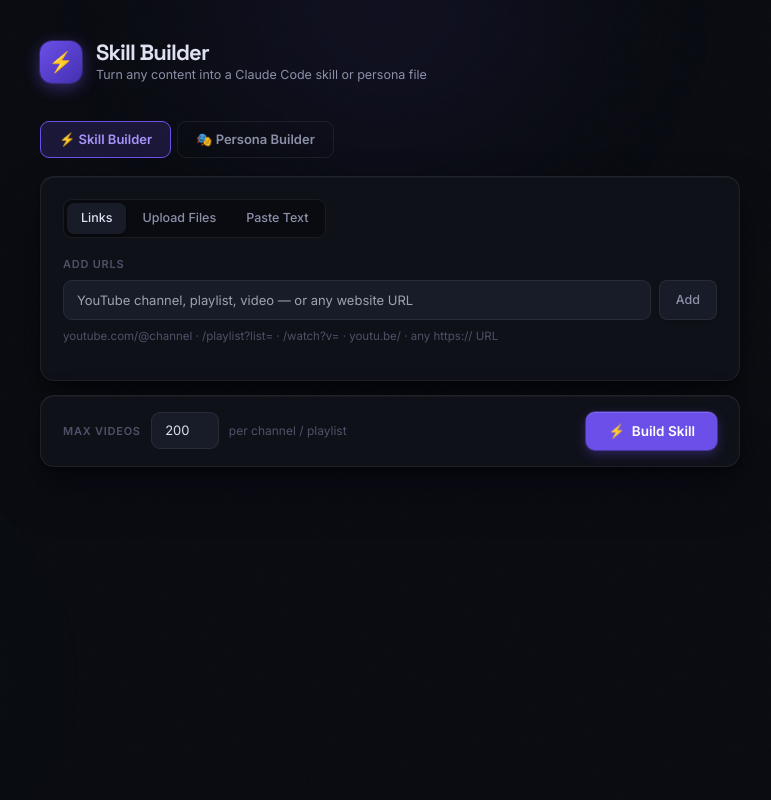
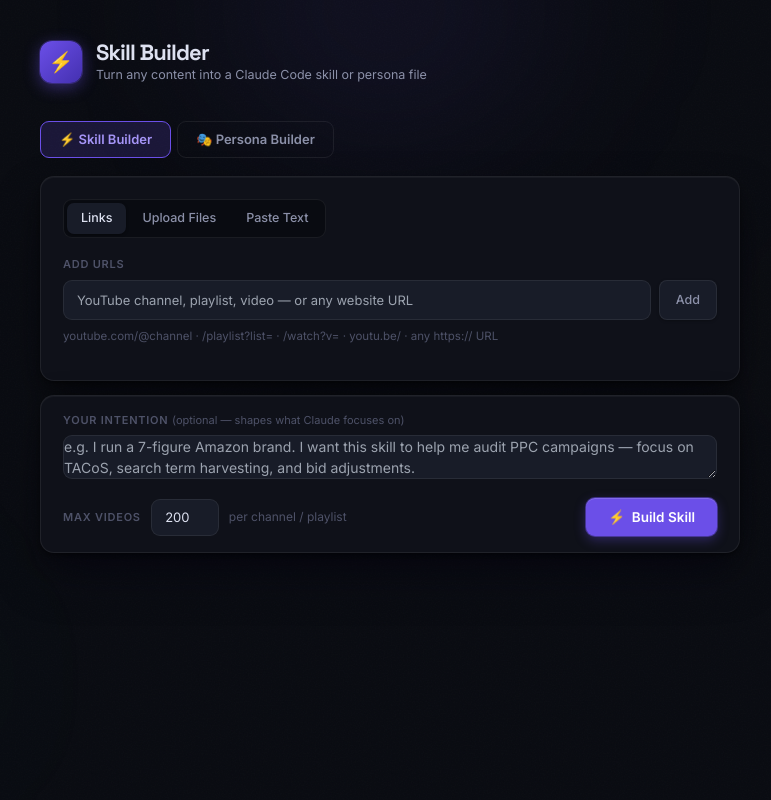
Before and after one commit to quantumsparkco/skill-builder, a Flask app: page /app in a window 1280 px wide. Shown: the whole page, without its empty margins (250-1021 px from the left). Run offline with Flask 3, Linux system fonts and the light colour scheme; some libraries are stand-ins or nearby versions.

Commit message:
Add intention field and stop button to skill/persona builder
Co-Authored-By: Claude Sonnet 4.6 <noreply@anthropic.com>

```diff
--- a/app.py
+++ b/app.py
@@ -32,7 +32,7 @@ jobs = {}  # job_id -> {status, queue, result, zip_path, skill_dir, skill_name,
 # Background build worker
 # ──────────────────────────────────────────────
 
-def run_build(job_id, sources, max_videos, raw_text):
+def run_build(job_id, sources, max_videos, raw_text, intention=""):
     q = jobs[job_id]["queue"]
 
     def log(msg, kind="info"):
@@ -47,6 +47,8 @@ def run_build(job_id, sources, max_videos, raw_text):
 
         # Process each URL
         for url in sources:
+            if jobs[job_id].get("cancelled"):
+                return
             log(f"Fetching: {url}")
             try:
                 result = fetch(url, max_videos=max_videos, verbose=False)
@@ -98,6 +100,9 @@ def run_build(job_id, sources, max_videos, raw_text):
             log(f"Content truncated to {MAX:,} chars for processing")
             combined = combined[:MAX] + "\n\n[...truncated...]"
 
+        if jobs[job_id].get("cancelled"):
+            return
+
         log("Loading knowledge base...")
         best_practices, lessons, sources_catalog = read_knowledge_base()
 
@@ -112,6 +117,7 @@ def run_build(job_id, sources, max_videos, raw_text):
                 "content": build_user_message(
                     combined, source_title, source_url,
                     best_practices, lessons, sources_catalog,
+                    intention=intention,
                 ),
             }],
         )
@@ -178,7 +184,7 @@ def _finalize_skill(job_id, skill_result, q):
 # Persona background worker
 # ──────────────────────────────────────────────
 
-def run_build_persona(job_id, sources, max_videos, raw_text):
+def run_build_persona(job_id, sources, max_videos, raw_text, intention=""):
     q = jobs[job_id]["queue"]
 
     def log(msg, kind="info"):
@@ -191,6 +197,8 @@ def run_build_persona(job_id, sources, max_videos, raw_text):
         all_parts = []
 
         for url in sources:
+            if jobs[job_id].get("cancelled"):
+                return
             log(f"Fetching: {url}")
             try:
                 result = fetch(url, max_videos=max_videos, verbose=False)
@@ -219,6 +227,9 @@ def run_build_persona(job_id, sources, max_videos, raw_text):
         if not all_parts:
             raise ValueError("No content was successfully fetched. Check URLs and try again.")
 
+        if jobs[job_id].get("cancelled"):
+            return
+
         if len(all_parts) == 1:
             combined = all_parts[0]["content"]
             source_title = all_parts[0]["title"]
@@ -235,7 +246,7 @@ def run_build_persona(job_id, sources, max_videos, raw_text):
             source_url = sources[0] if sources else ""
 
         log("Generating persona with Claude Opus 4.6...")
-        result = generate_persona(combined, source_title, source_url)
+        result = generate_persona(combined, source_title, source_url, intention=intention)
 
         persona_name = result["persona_name"]
         jobs[job_id].update({
@@ -274,6 +285,7 @@ def build():
     data = request.json
     sources = [s.strip() for s in data.get("sources", []) if s.strip()]
     raw_text = data.get("raw_text", "").strip()
+    intention = data.get("intention", "").strip()
     max_videos = int(data.get("max_videos", 50))
     files = data.get("files", [])  # [{name, content}]
 
@@ -293,9 +305,10 @@ def build():
         "queue": queue.Queue(),
         "result": None, "zip_path": None,
         "skill_dir": None, "skill_name": None, "error": None,
+        "cancelled": False,
     }
 
-    t = threading.Thread(target=run_build, args=(job_id, sources, max_videos, raw_text))
+    t = threading.Thread(target=run_build, args=(job_id, sources, max_videos, raw_text, intention))
     t.daemon = True
     t.start()
 
@@ -310,6 +323,7 @@ def build_persona_route():
     data = request.json
     sources = [s.strip() for s in data.get("sources", []) if s.strip()]
     raw_text = data.get("raw_text", "").strip()
+    intention = data.get("intention", "").strip()
     max_videos = int(data.get("max_videos", 50))
     files = data.get("files", [])
 
@@ -329,9 +343,10 @@ def build_persona_route():
         "result": None, "zip_path": None,
         "skill_dir": None, "skill_name": None, "error": None,
         "job_type": "persona",
+        "cancelled": False,
     }
 
-    t = threading.Thread(target=run_build_persona, args=(job_id, sources, max_videos, raw_text))
+    t = threading.Thread(target=run_build_persona, args=(job_id, sources, max_videos, raw_text, intention))
     t.daemon = True
     t.start()
 
@@ -450,6 +465,15 @@ def answer(job_id):
     return jsonify({"ok": True})
 
 
+@app.route("/cancel/<job_id>", methods=["POST"])
+def cancel(job_id):
+    job = jobs.get(job_id)
+    if job:
+        job["cancelled"] = True
+        job["status"] = "cancelled"
+    return jsonify({"ok": True})
+
+
 @app.route("/download/<job_id>/<file_type>")
 def download(job_id, file_type):
     job = jobs.get(job_id)
--- a/scripts/generate_skill.py
+++ b/scripts/generate_skill.py
@@ -167,8 +167,9 @@ Output ONLY valid JSON. No markdown fences, no preamble.
 """
 
 
-def build_user_message(content, source_title, source_url, best_practices, lessons, sources_catalog):
+def build_user_message(content, source_title, source_url, best_practices, lessons, sources_catalog, intention=""):
     today = date.today().isoformat()
+    intention_block = f"\n**User's Intention:** {intention}\nShape the skill around this goal — prioritize content, examples, and recommendations that serve it directly.\n" if intention else ""
     return f"""## Knowledge Base — Read This First
 
 ### Current Best Practices
@@ -189,7 +190,7 @@ Build a Claude Code skill from this content.
 **Source:** {source_title}
 **URL:** {source_url or 'N/A'}
 **Date:** {today}
-
+{intention_block}
 **Content:**
 \"\"\"
 {content}
--- a/templates/index.html
+++ b/templates/index.html
@@ -430,8 +430,14 @@
     </div>
   </div>
 
-  <!-- Options + Build -->
+  <!-- Intention + Options + Build -->
   <div class="card" style="padding:16px 22px;margin-bottom:14px;">
+    <!-- Intention -->
+    <div style="margin-bottom:14px;">
+      <span class="field-label">Your intention <span style="font-weight:400;text-transform:none;letter-spacing:0;color:var(--text-3);font-size:11px;">(optional — shapes what Claude focuses on)</span></span>
+      <textarea id="intention-input" rows="2"
+        placeholder="e.g. I run a 7-figure Amazon brand. I want this skill to help me audit PPC campaigns — focus on TACoS, search term harvesting, and bid adjustments."></textarea>
+    </div>
     <div style="display:flex;align-items:center;gap:20px;flex-wrap:wrap;">
       <div id="max-videos-wrap" style="display:flex;align-items:center;gap:10px;">
         <span class="field-label" style="margin:0;white-space:nowrap;">Max videos</span>
@@ -441,6 +447,9 @@
       </div>
       <div style="flex:1;display:flex;justify-content:flex-end;gap:8px;align-items:center;">
         <span id="source-count" style="font-size:12px;color:var(--text-3);"></span>
+        <button class="btn-ghost" id="stop-btn" onclick="stopBuild()" style="display:none;color:var(--error);border-color:rgba(255,107,129,0.3);">
+          ✕&nbsp; Stop
+        </button>
         <button class="btn-primary" id="build-btn" onclick="startBuild()">
           ⚡&nbsp; Build Skill
         </button>
@@ -770,8 +779,11 @@ function updateCount() {
 }
 
 // ── Build ─────────────────────────────────────────────────
+let currentEventSource = null;
+
 async function startBuild() {
   const rawText   = document.getElementById('paste-input').value.trim();
+  const intention = document.getElementById('intention-input').value.trim();
   const maxVideos = parseInt(document.getElementById('max-videos').value) || 50;
 
   if (!urls.length && !files.length && !rawText) {
@@ -788,6 +800,7 @@ async function startBuild() {
   document.getElementById('progress-title').textContent =
     currentMode === 'persona' ? 'Building persona...' : 'Building skill...';
   document.getElementById('build-btn').disabled = true;
+  document.getElementById('stop-btn').style.display = 'inline-flex';
 
   const endpoint = currentMode === 'persona' ? '/build-persona' : '/build';
 
@@ -799,41 +812,60 @@ async function startBuild() {
         sources: urls.map(u => u.url),
         max_videos: maxVideos,
         raw_text: rawText,
+        intention,
         files,
       }),
     });
     const data = await res.json();
-    if (!res.ok) { showError(data.error || 'Build failed'); document.getElementById('build-btn').disabled = false; return; }
+    if (!res.ok) { showError(data.error || 'Build failed'); resetBuildUI(); return; }
     currentJobId = data.job_id;
     streamProgress(data.job_id);
   } catch(e) {
     showError('Request failed: ' + e.message);
-    document.getElementById('build-btn').disabled = false;
+    resetBuildUI();
   }
+}
+
+async function stopBuild() {
+  if (currentEventSource) { currentEventSource.close(); currentEventSource = null; }
+  if (currentJobId) {
+    await fetch('/cancel/' + currentJobId, { method: 'POST' });
+  }
+  document.getElementById('progress-spinner').style.display = 'none';
+  document.getElementById('progress-title').textContent = 'Stopped';
+  addLog('Build stopped by user.', 'error');
+  resetBuildUI();
+}
+
+function resetBuildUI() {
+  document.getElementById('build-btn').disabled = false;
+  document.getElementById('stop-btn').style.display = 'none';
 }
 
 function streamProgress(jobId) {
   const es = new EventSource('/stream/' + jobId);
+  currentEventSource = es;
   es.onmessage = e => {
     const msg = JSON.parse(e.data);
     if (msg.type === 'ping') return;
     if (msg.type === 'needs_input') {
-      es.close();
+      es.close(); currentEventSource = null;
       showQuestions(msg.questions, jobId);
+      resetBuildUI();
       return;
     }
     if (msg.type === 'complete') {
-      es.close();
+      es.close(); currentEventSource = null;
+      resetBuildUI();
       msg.skill_name ? loadResult(jobId) : (() => {
         document.getElementById('progress-spinner').style.display = 'none';
         document.getElementById('progress-title').textContent = 'Build failed';
-        document.getElementById('build-btn').disabled = false;
       })();
       return;
     }
     addLog(msg.message, msg.type);
   };
-  es.onerror = () => { es.close(); document.getElementById('build-btn').disabled = false; };
+  es.onerror = () => { es.close(); currentEventSource = null; resetBuildUI(); };
 }
 
 function addLog(message, kind) {
```
Also changed, not shown: scripts/generate_persona.py (+6 -2 lines).
